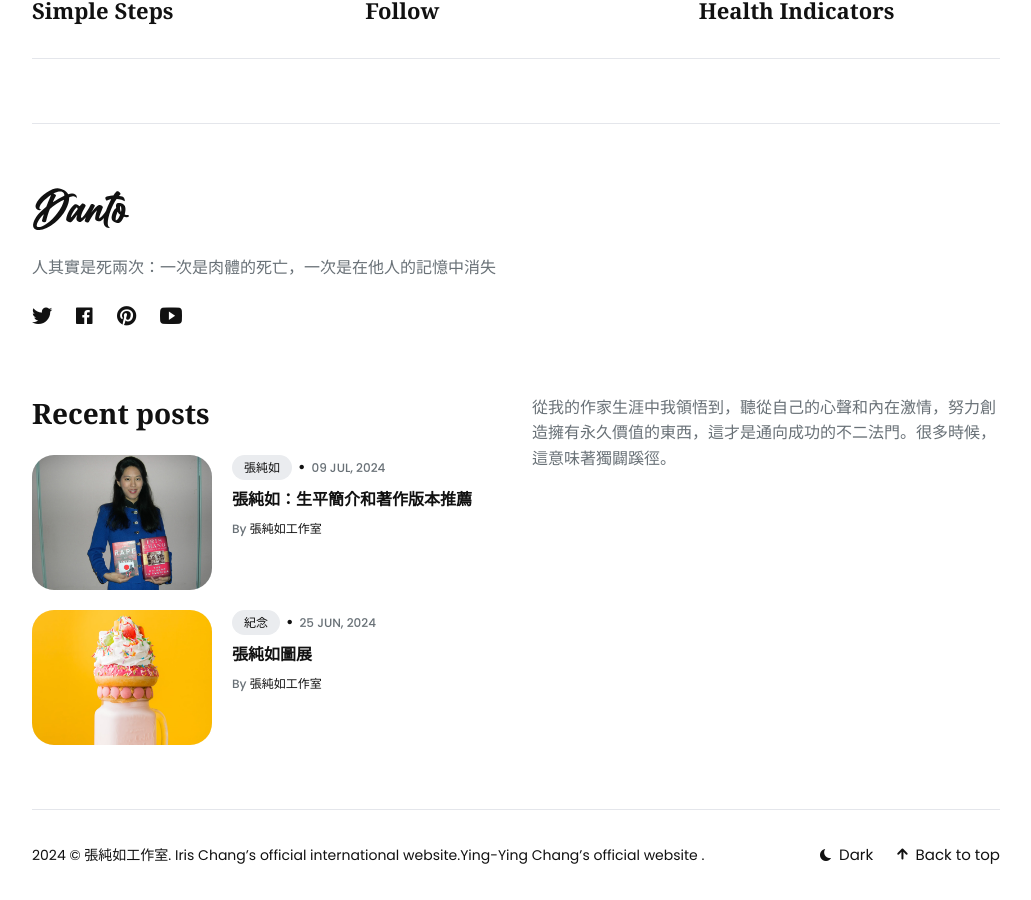
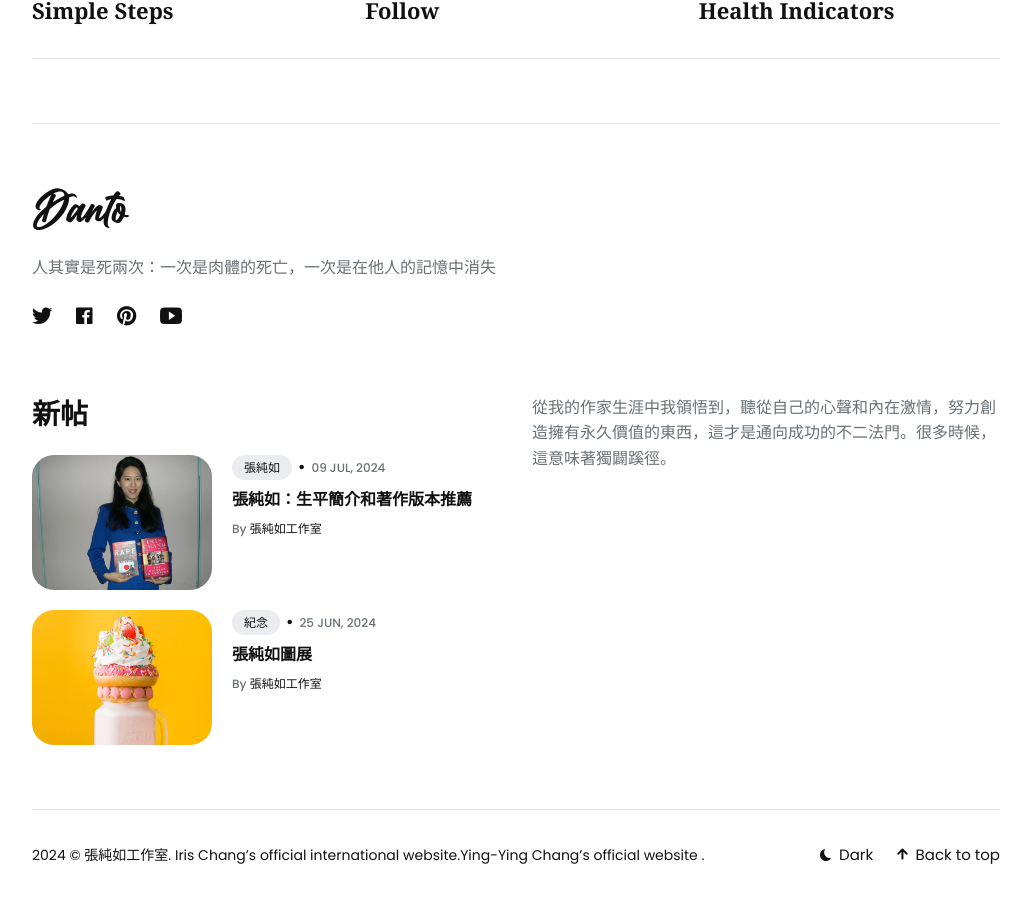
Before and after one commit to thatirischang/thatirischang.github.io, a Jekyll site: the page built from index.html, in a window 1280 px wide and 900 px high, scrolled down 3838 px. Shown: the whole window, without its empty margins (124-1155 px from the left). Built offline with Jekyll 4.4.1, drawn with Linux system fonts in a browser that asks for light colours.

Commit message:
Update widget-recent-posts.html

```diff
--- a/_includes/footer-widgets/widget-recent-posts.html
+++ b/_includes/footer-widgets/widget-recent-posts.html
@@ -1,6 +1,6 @@
 <div class="col col-4 col-d-12">
   <div class="widget-footer widget-recent-posts">
-    <h3 class="widget-title">Recent posts</h3>
+    <h3 class="widget-title">新帖</h3>
     {% for post in site.posts limit:2 %}
     <div class="recent-posts">
 
```
